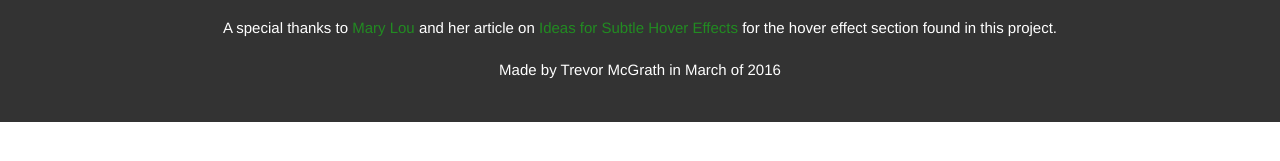
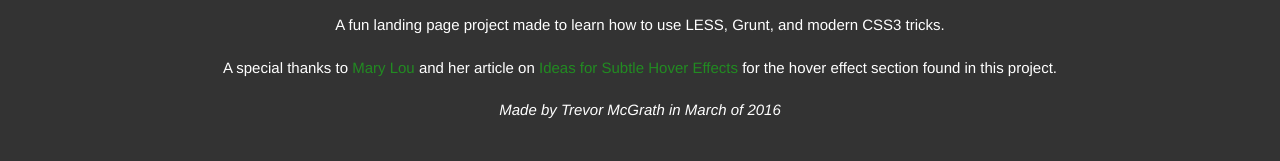
Before and after one commit to trevormcgrath/LESS-Landing-Page, a plain HTML site: page index.html in a window 1280 px wide. Shown: the part 1739-1900 px from the top of the page. Before the commit the page ends 1861 px from the top, so only its background shows below. Drawn offline with nearby package versions, Linux system fonts and the light colour scheme.

Commit message:
Minor big fixes!

```diff
--- a/index.html
+++ b/index.html
@@ -123,7 +123,7 @@
                 <div class="container">
                     <p>A fun landing page project made to learn how to use LESS, Grunt, and modern CSS3 tricks.</p>
                     <p>A special thanks to <a href="http://tympanus.net" target ="_blank">Mary Lou</a> and her article on <a href="http://tympanus.net/Development/HoverEffectIdeas/index.html" target="_blank">Ideas for Subtle Hover Effects</a> for the hover effect section found in this project.</p>
-                    <p>Made by Trevor McGrath in March of 2016</p>
+                    <p class="fancy">Made by Trevor McGrath in March of 2016</p>
                 </div>
             </footer>
 
--- a/library/css/main.less
+++ b/library/css/main.less
@@ -232,6 +232,10 @@ section{
 
 	.section-two{
 
+		@media screen and (min-width:755px) {
+			margin-bottom: 40px;
+		}
+
 		p{
 			color:@section-text;
 			margin:25px 0;
```
Also changed, not shown: library/css/LandingPageStyles.min.css.
